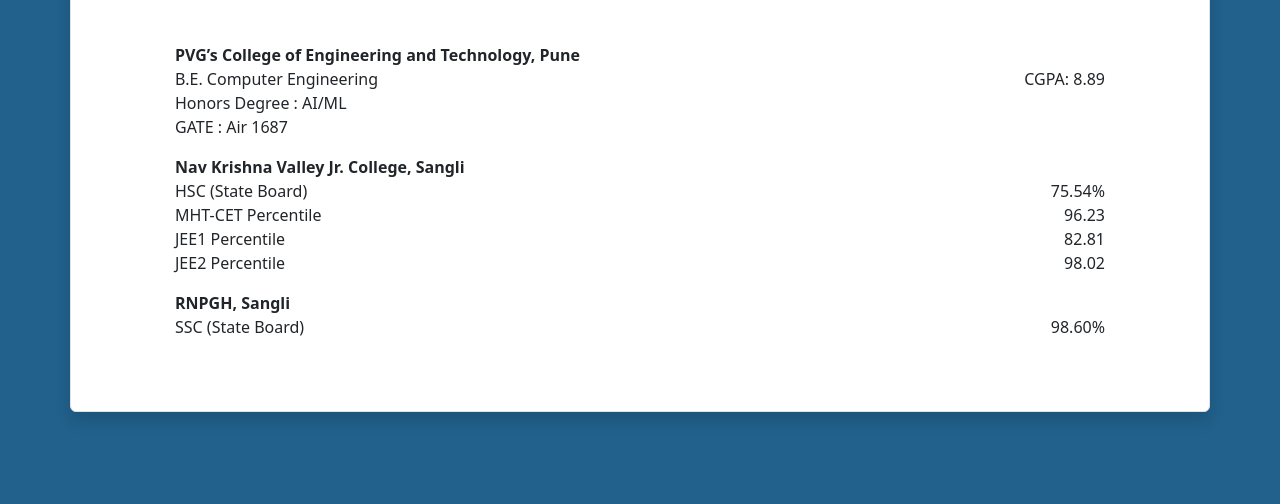
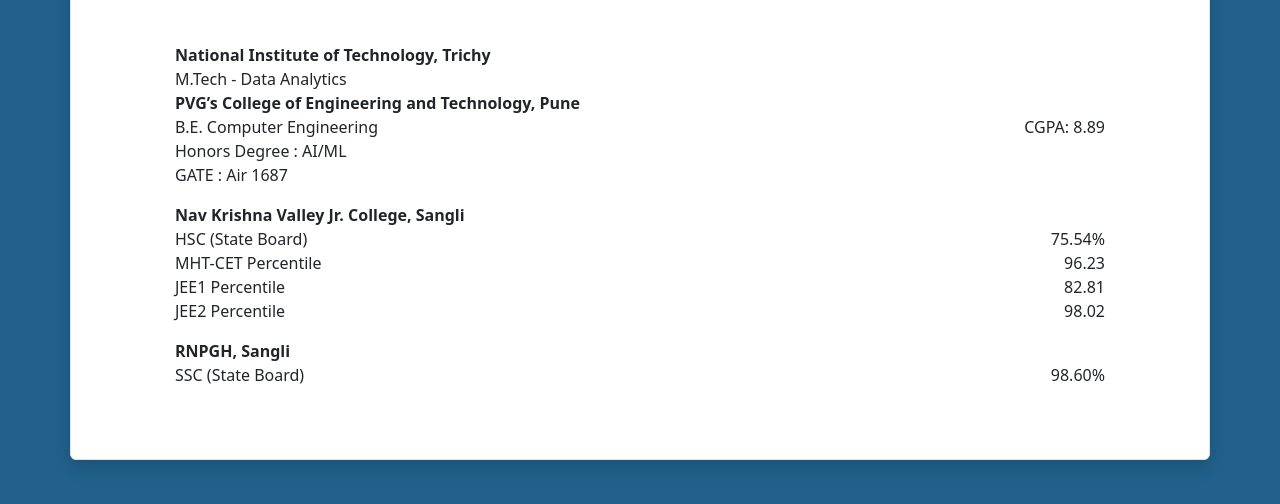
Before and after one commit to nehakoshti/MyPortfolio, a plain HTML site: page Education.html in a window 1280 px wide. Shown: the part 214-718 px from the top of the page. Drawn offline with nearby package versions, Linux system fonts and the light colour scheme.

Commit message:
Update Education.html
nit tricht addition

```diff
--- a/Education.html
+++ b/Education.html
@@ -86,6 +86,15 @@
                     <h1 class="mb-5" style="color: #2E86C1;">Education</h1>
 
                     <div class="mb-3">
+                        <strong>National Institute of Technology, Trichy </strong><br>
+                        <div class="row">
+                            <div class="col-md-6">M.Tech - Data Analytics</div>
+<!--                             <div class="col-md-6 text-md-end">CGPA: 8.89</div> -->
+
+
+
+                    </div>
+                    <div class="mb-3">
                         <strong>PVG’s College of Engineering and Technology, Pune</strong><br>
                         <div class="row">
                             <div class="col-md-6">B.E. Computer Engineering</div>
```
